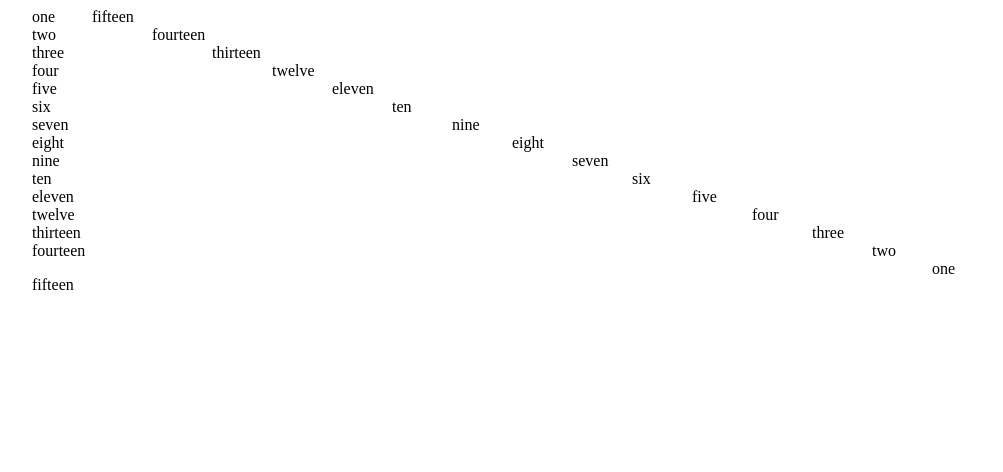
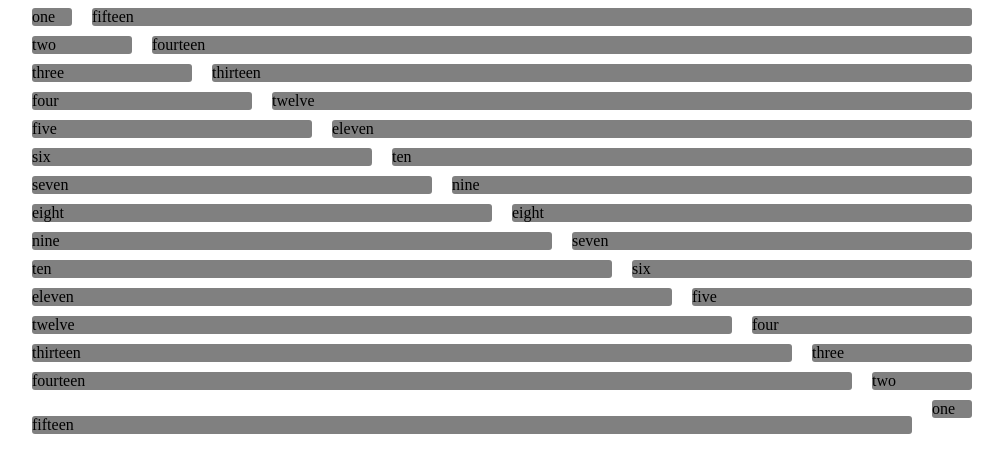
Before and after one commit to chrisnharvey/gridify, a plain HTML site: page index.html in a window 1280 px wide. Shown: the whole page, without its empty margins (138-1141 px from the left). Drawn offline with Linux system fonts and the light colour scheme.

Commit message:
Adding styling to sample grid

```diff
--- a/css/style.less
+++ b/css/style.less
@@ -3,6 +3,8 @@
 /* Override PIE with the PHP version */
 @pie: 'PIE/PIE.php';
 
-.container div {
-	border: 1px solid black;
+.grid > div {
+	background-color: grey;
+    border-radius: 3px;
+    margin-bottom: 10px;
 }
```
